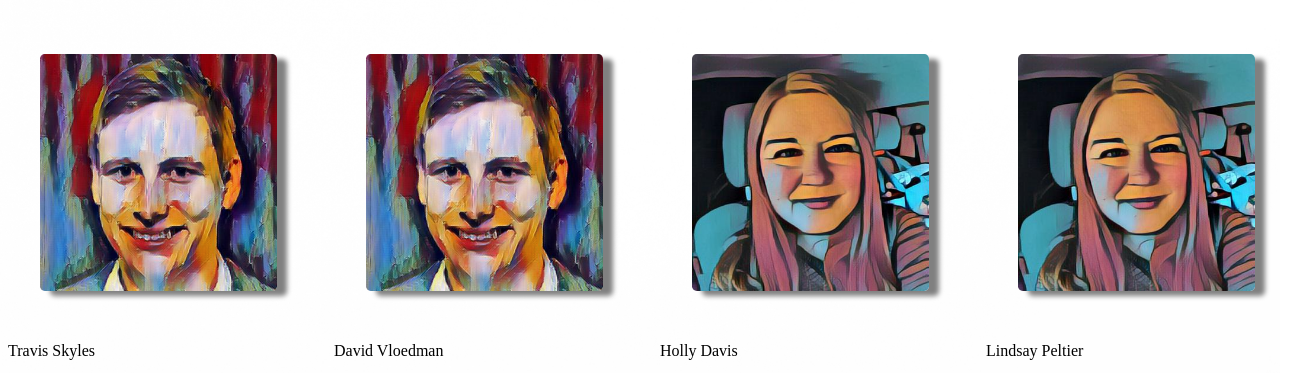
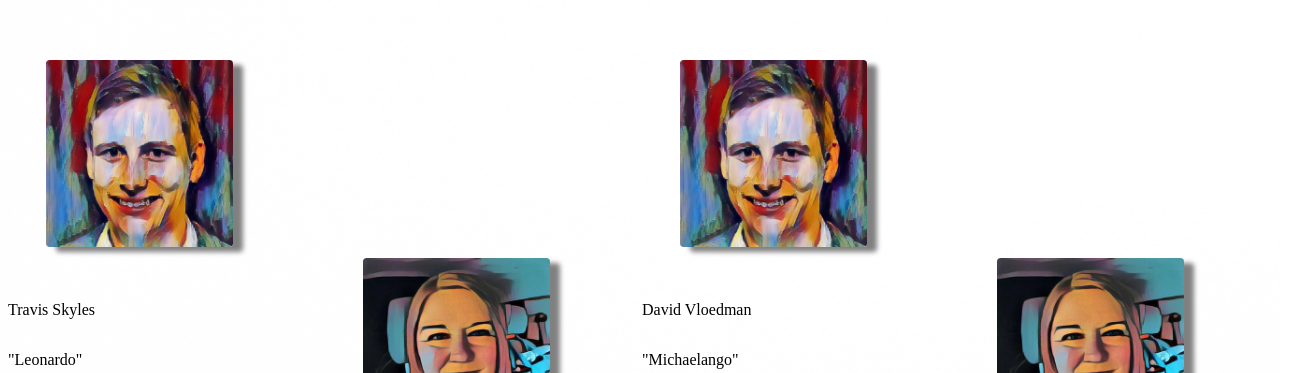
Before and after one commit to LindsayPeltier/aboutustemp, a plain HTML site: page index.html in a window 1280 px wide. Shown: the part 116-489 px from the top of the page, 1302 px wide, since content can reach past the window. Drawn offline with Linux system fonts and the light colour scheme.

Commit message:
grid and flexbox

```diff
--- a/aboutus.css
+++ b/aboutus.css
@@ -5,48 +5,70 @@ body {
   border-image-width: 100%;
 }
 
+/*
 #wrapper {
   display: grid;
-  grid-template-columns: 100%;
+  grid-template-columns: 1fr;
+  grid-template-rows: 20% auto 20%;
+  grid-column-gap: 4px;
+  grid-row-gap: 4px;
 }
 
 @media screen and (min-width: 500px) {
   #wrapper {
-    grid-template-columns: 50% 50%;
+    display: grid;
+    grid-template-columns: repeat(2, 1fr);
+    grid-template-rows: 20% auto 20%;
+    grid-column-gap: 4px;
+    grid-row-gap: 4px;
+  }
+}
+*/
+@media screen and (min-width: 800px) {
+  #wrapper {
+    display: grid;
+    grid-template-columns: repeat(4, 1fr);
+    grid-template-rows: 20% auto 20%;
+    grid-column-gap: 4px;
+    grid-row-gap: 4px;
   }
 }
 
-@media screen and (min-width: 800px) {
-  #wrapper {
-    grid-template-columns: 25% 25% 25% 25%;
-  }
+#travis {
+  grid-column-start: 1;
+  display: flex;
+  flex-direction: column;
 }
 
-#wrapper {
-  grid-column-gap: 10px;
-  grid-row-gap: 10px;
+#holly {
+  grid-column-start: 2;
+  display: flex;
+  flex-direction: column;
+}
+
+#david {
+  grid-column-start: 3;
+  display: flex;
+  flex-direction: column;
+}
+
+#lindsay {
+  grid-column-start: 4;
+  display: flex;
+  flex-direction: column;
+}
+
+img {
+  max-width: 60%;
+  margin: 12%;
+  height: auto;
+  box-shadow: 10px 5px 5px grey;
+  border-radius: 2%;
 }
 
 h1 {
+  grid-row-start: 1;
   text-align: center;
   padding: 2%;
   margin: 2%;
 }
-
-p {
-  align-content: center;
-}
-
-#travis,
-#holly,
-#david,
-#lindsay {
-}
-
-img {
-  max-width: 75%;
-  margin: 10%;
-  height: auto;
-  box-shadow: 10px 5px 5px grey;
-  border-radius: 2%;
-}
--- a/index.html
+++ b/index.html
@@ -14,7 +14,7 @@
       <div id="travis">
         <img src="/images/pretty image (1).jpg" alt="Travis Skyles" />
         <p class="devname">Travis Skyles</p>
-        <p>"Leonardo"</p>
+        <p class="callsign">"Leonardo"</p>
 
         <div class="contact-icons">
           <a href="https://github.com/tskyles">
@@ -31,7 +31,7 @@
       <div id="david">
         <img src="images/pretty image (1).jpg" alt="David Vloedman" />
         <p class="devname">David Vloedman</p>
-        <p>"Michaelango"</p>
+        <p class="callsign">"Michaelango"</p>
         <div class="contact-icons">
           <a href="https://github.com/david-vloedman">
             <img alt="GitHub" src="/images/githubartsy.png" width=40"
@@ -47,7 +47,7 @@
       <div id="holly">
         <img src="/images/pretty image.jpg" alt="Holly Davis" />
         <p class="devname">Holly Davis</p>
-        <p>"Donatello"</p>
+        <p class="callsign">"Donatello"</p>
         <div class="contact-icons">
           <a href="https://github.com/hollydavis541">
             <img alt="GitHub" src="/images/githubartsy.png" width=40"
@@ -63,7 +63,7 @@
       <div id="lindsay">
         <img src="/images/pretty image.jpg" alt="Lindsay Peltier" />
         <p class="devname">Lindsay Peltier</p>
-        <p>"Raphael"</p>
+        <p class="callsign">"Raphael"</p>
         <div class="contact-icons">
           <a href="https://github.com/lindsaypeltier">
             <img alt="GitHub" src="/images/githubartsy.png" width=40"
```
